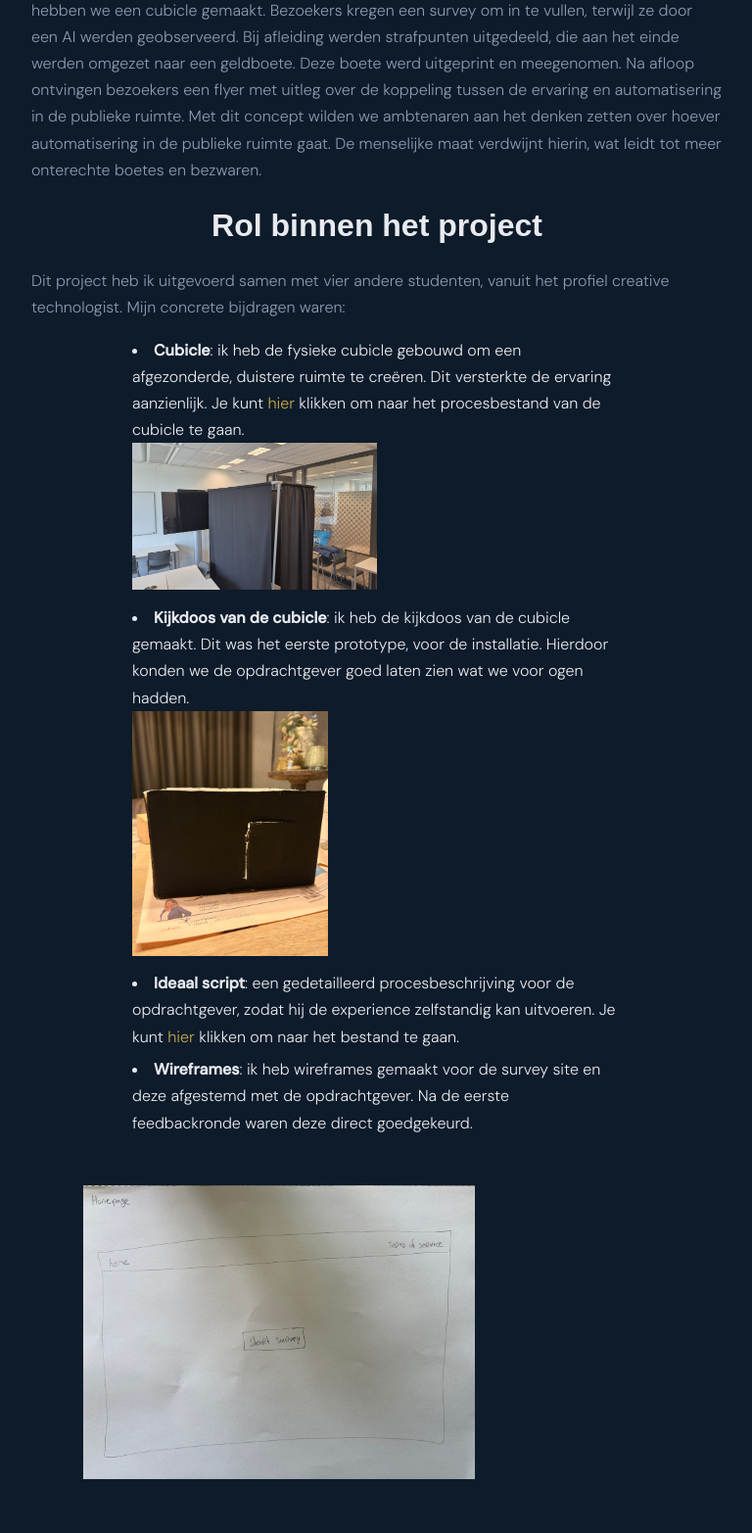
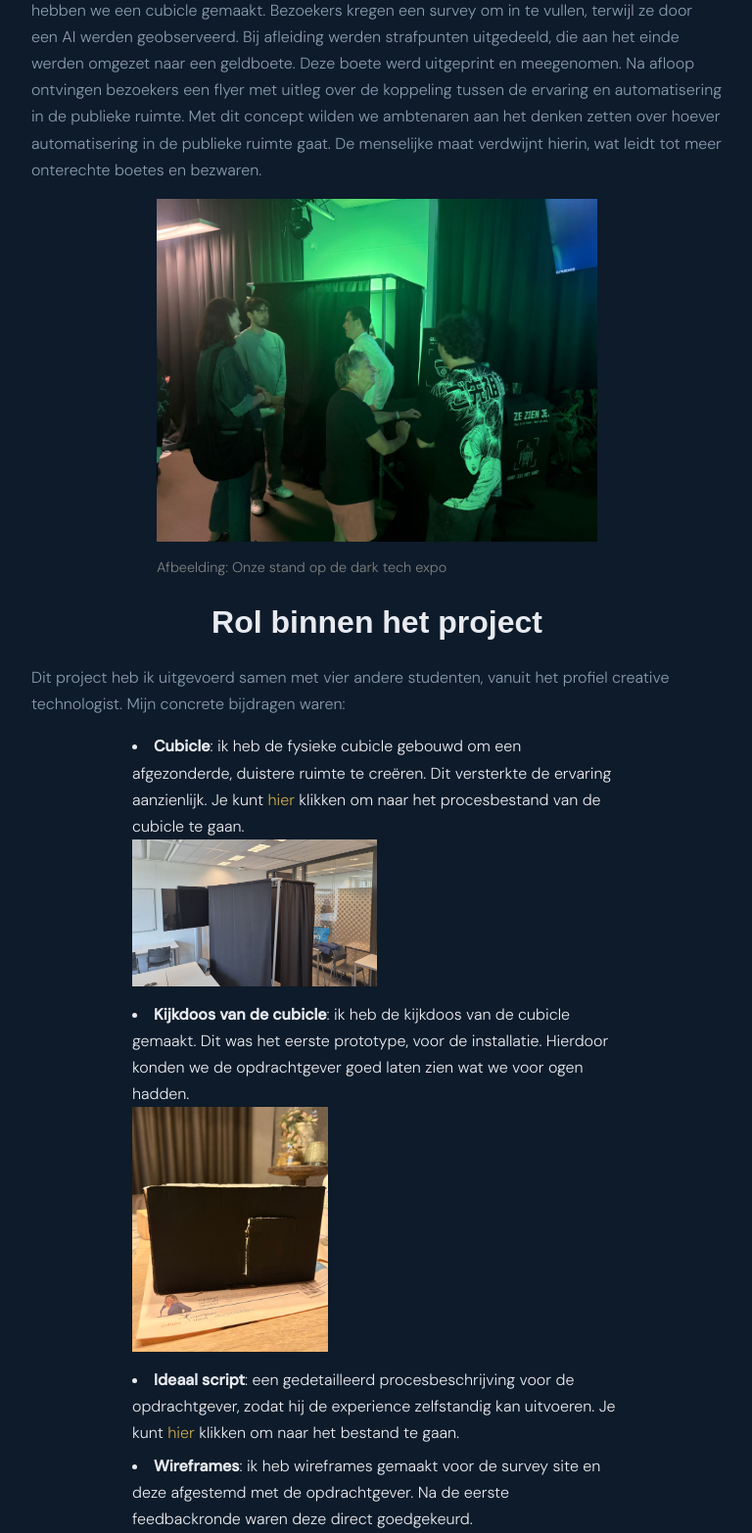
Before and after one commit to Jaydenalsemgeest/JaydenAlsemgeest.github.io, a Flask app: page /darktech in a window 1280 px wide. Shown: the part 239-1804 px from the top of the page at 98% size, without its empty margins (255-1023 px from the left). Run offline with Flask 3, Linux system fonts and the light colour scheme.

Commit message:
feat: add new image and styling for dark tech project presentation

```diff
--- a/Portfolio/static/css/style.css
+++ b/Portfolio/static/css/style.css
@@ -879,3 +879,12 @@ b {
   height:200px;
   border-radius: 50%;
 }
+.expo{
+  width:450px;
+  height:350px;
+}
+.onderschrift{
+  font-size: 0.9em;
+  color: gray;
+  margin-top: 6px;
+}
--- a/Portfolio/templates/darktech.html
+++ b/Portfolio/templates/darktech.html
@@ -27,6 +27,10 @@
             Met dit concept wilden we ambtenaren aan het denken zetten over hoever automatisering in de publieke ruimte gaat.
             De menselijke maat verdwijnt hierin, wat leidt tot meer onterechte boetes en bezwaren.
         </p>
+        <div>
+            <img class="expo" src="{{ url_for('static', filename='images/dark_tech_expo.jpeg') }}" alt="Dark tech project 1">
+            <figcaption class="onderschrift"> Afbeelding: Onze stand op de dark tech expo </figcaption>
+        </div>
         <h2>Rol binnen het project</h2>
         <p>
             Dit project heb ik uitgevoerd samen met vier andere studenten, vanuit het profiel creative technologist.
```
Also changed, not shown: Portfolio/static/images/Resultatenpagina_survey.jpg, Portfolio/static/images/dark_tech_expo.jpeg (added).
